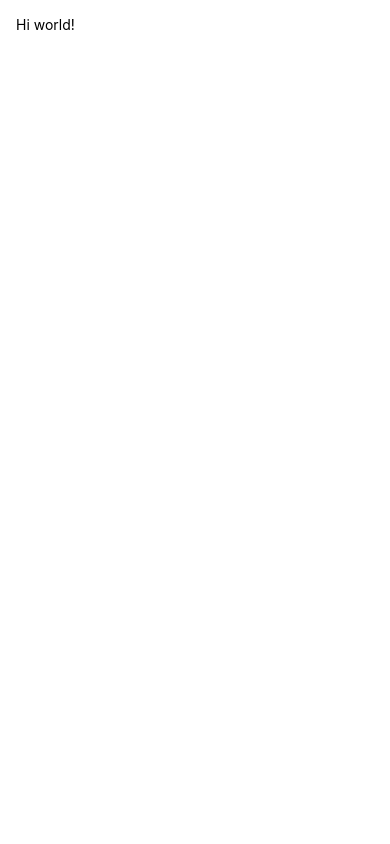
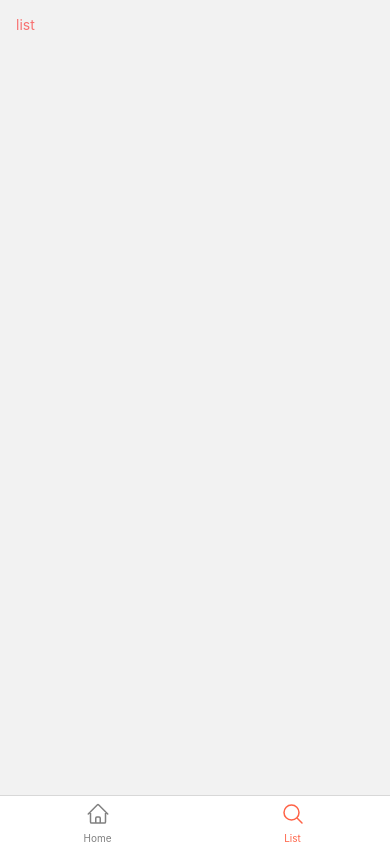
Before and after one commit to antonioGoeminne/recommendtoni, a React Native app: screen /List in a window 390 px wide. Built offline with nearby package versions, Linux system fonts and the light colour scheme.

Commit message:
FEAT: adding tab navigator and screens routing

```diff
--- a/App.js
+++ b/App.js
@@ -1,10 +1,32 @@
-import React from "react";
-import { Text, View } from "react-native";
+import * as React from "react";
+import { NavigationContainer } from "@react-navigation/native";
+import { createBottomTabNavigator } from "@react-navigation/bottom-tabs";
+import HomeScreen from "./src/screens/home/home-screen";
+import ListScreen from "./src/screens/list/list-screen";
+import { MagnifyingGlassIcon, HomeIcon } from "react-native-heroicons/outline";
+
+const Tab = createBottomTabNavigator();
 
 export default function App() {
   return (
-    <View className="p-4">
-      <Text>Hi world!</Text>
-    </View>
+    <NavigationContainer>
+      <Tab.Navigator
+        screenOptions={({ route }) => ({
+          tabBarIcon: ({ color }) => {
+            const icons = {
+              Home: <HomeIcon color={color} />,
+              List: <MagnifyingGlassIcon color={color} />,
+            };
+            return icons[route.name];
+          },
+          tabBarActiveTintColor: "tomato",
+          tabBarInactiveTintColor: "gray",
+          headerShown: false,
+        })}
+      >
+        <Tab.Screen name="Home" component={HomeScreen} />
+        <Tab.Screen name="List" component={ListScreen} />
+      </Tab.Navigator>
+    </NavigationContainer>
   );
 }
--- /dev/null
+++ b/src/screens/home/home-screen.js
@@ -0,0 +1,9 @@
+import { Text, View } from "react-native";
+
+export default function HomeScreen() {
+  return (
+    <View className="p-4">
+      <Text className="text-red-400">Home</Text>
+    </View>
+  );
+}
--- /dev/null
+++ b/src/screens/list/list-screen.js
@@ -0,0 +1,9 @@
+import { Text, View } from "react-native";
+
+export default function ListScreen() {
+  return (
+    <View className="p-4">
+      <Text className="text-red-400">list</Text>
+    </View>
+  );
+}
--- a/tailwind.config.js
+++ b/tailwind.config.js
@@ -3,7 +3,8 @@
 module.exports = {
   content: [
     "./App.{js,jsx,ts,tsx}",
-    "./<custom directory>/**/*.{js,jsx,ts,tsx}",
+    "./src/**/*.{js,jsx,ts,tsx}",
+    "./src/screens/**/*.{js,jsx,ts,tsx}",
   ],
   theme: {
     extend: {},
```
Also changed, not shown: package.json (+7 -2 lines), 2 other files (tests, documents, lock files or other folders).
